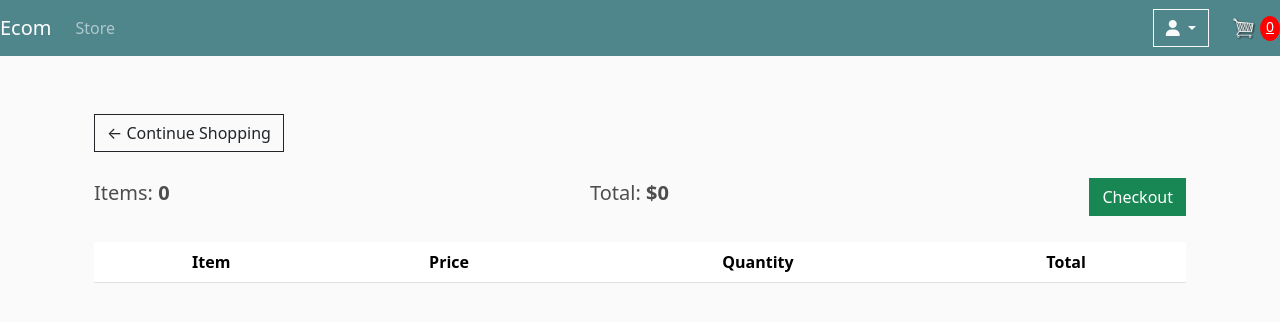
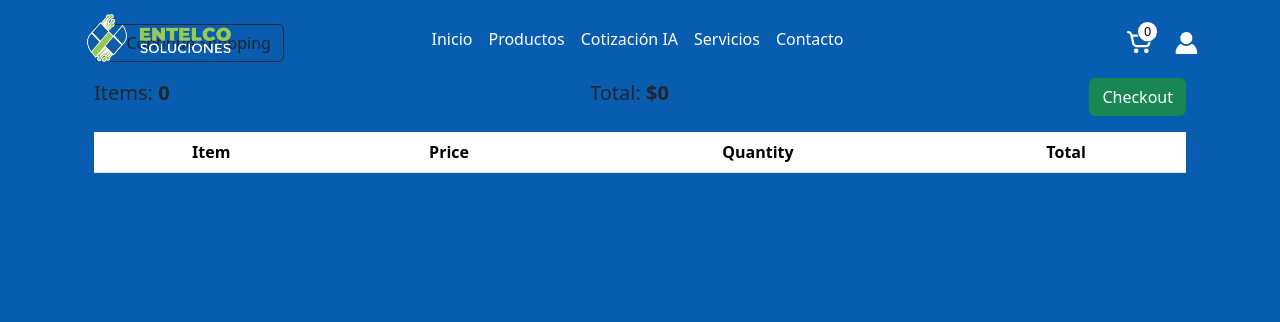
Before and after one commit to OliverVlz/e-comerce, a Django app: page /cart/ in a window 1280 px wide. Shown: the top 322 px of the page. Run offline with Django 5.2, Linux system fonts and the light colour scheme; the visitor is signed in with stand-in values (Sample User, id 1); data comes from the database, SQL or seed files in the repository; data that the repository does not hold is empty; parts of the project's set-up code (start-up, migrations or seed data) failed here and were passed over; some libraries are stand-ins or nearby versions.

Commit message:
navbar and carrusel

```diff
--- a/ecommerce/static/css/main.css
+++ /dev/null
@@ -1,80 +0,0 @@
-body{
-	background-color: hsl(0, 0%, 98%);
-}
-
-h1,h2,h3,h4,h5,h6{
-	color:hsl(0, 0%, 30%);
-}
-
-.bg-dark{
-	background-color: #4f868c!important;
-}
-
-#cart-icon{
-	width:25px;
-	display: inline-block;
-	margin-left: 15px;
-}
-
-#cart-total{
-	display: block;
-	text-align: center;
-	color:#fff;
-	background-color: red;
-	width: 20px;
-	height: 25px;
-	border-radius: 50%;
-	font-size: 14px;
-}
-
-.col-lg-4, .col-lg-6, .col-lg-8, .col-lg-12{
-	margin-top: 10px;
-}
-
-.btn{
-	border-radius: 0;
-}
-
-.row-image{
-	width: 100px;
-}
-
-.form-field{
-	width:250px;
-	display: inline-block;
-	padding: 5px;
-}
-
-.cart-row{
-	display: flex;
-    align-items: flex-stretch;
-    padding-bottom: 10px;
-    margin-bottom: 10px;
-    border-bottom: 1px solid #ececec;
-
-}
-
-.quantity{
-	display: inline-block;
-	font-weight: 700;
-	padding-right:10px;
-
-
-}
-
-.chg-quantity{
-	width: 12px;
-	cursor: pointer;
-	display: block;
-	margin-top: 5px;
-	transition:.1s;
-}
-
-.chg-quantity:hover{
-	opacity: .6;
-}
-
-
-.hidden{
-	display: none!important;
-}
--- a/ecommerce/store/templates/store/main.html
+++ b/ecommerce/store/templates/store/main.html
@@ -10,30 +10,78 @@
     <link rel="stylesheet" type="text/css" href="{% static 'css/all.min.css' %}">
 
     <link rel="stylesheet" type="text/css" href="{% static 'css/main.css' %}">
+    <style>
+        body {
+            background-color: #085db1;
+        }
+        /* Custom styles to ensure transparent navbar and visual alignment */
+        .navbar {
+            background-color: transparent !important;
+            position: absolute;
+            width: 100%;
+            top: 0;
+            z-index: 10;
+        }
+        .navbar-nav {
+            margin: auto;
+        }
+        .navbar-brand {
+            font-weight: bold;
+        }
+        .nav-link {
+            color: white;
+        }
+        .dropdown-menu {
+            min-width: 10rem;
+        }
+        .dropdown-toggle::after {
+            display: none;
+        }
+
+    </style>
 </head>
 <body>
-    <nav class="navbar navbar-expand-lg navbar-dark bg-dark">
-        <a class="navbar-brand" href="{% url 'store' %}">Ecom</a>
+    <nav class="navbar navbar-expand-lg navbar-dark justify-content-center">
+        <div class="container">
+            <a class="navbar-brand" href="{% url 'store' %}">
+              <img src="{% static 'images/LogoPng.png' %}" alt="Logo" style="width: 150px; height: auto;">
+            </a>
             <button class="navbar-toggler" type="button" data-bs-toggle="collapse" data-bs-target="#navbarSupportedContent" aria-controls="navbarSupportedContent" aria-expanded="false" aria-label="Toggle navigation">
                 <span class="navbar-toggler-icon"></span>
             </button>
 
             <div class="collapse navbar-collapse" id="navbarSupportedContent">
-          <ul class="navbar-nav me-auto">
-            <li class="nav-item active">
-              <a class="nav-link" href="{% url 'store' %}">Store <span class="sr-only">(current)</span></a>
+                <!-- Center navigation items -->
+                <ul class="navbar-nav mx-auto mb-2 mb-lg-0">
+                    <li class="nav-item">
+                        <a class="nav-link" href="{% url 'store' %}">Inicio</a>
+                    </li>
+                    <li class="nav-item">
+                        <a class="nav-link">Productos</a>
+                    </li>
+                    <li class="nav-item">
+                        <a class="nav-link">Cotización IA</a>
+                    </li>
+                    <li class="nav-item">
+                        <a class="nav-link">Servicios</a>
+                    </li>
+                    <li class="nav-item">
+                        <a class="nav-link">Contacto</a>
                     </li>
                 </ul>
 
-          <div class="d-flex align-items-center ms-auto">
+                <div class="d-flex align-items-center">
                     {% if user.is_authenticated %}
+                        <a href="{% url 'cart' %}" class="d-flex align-items-center text-light position-relative" style="margin-left: 100px;">
+                            <img id="cart-icon" src="{% static 'images/carritoA.svg' %}" alt="Cart" style="width: 30px; margin-bottom: 3px;">
+                            <span id="cart-total" class="cart-count position-absolute" style="top: 0; margin: 0 0 16px 17px; color: rgb(0, 0, 0); display: flex; align-items: center; justify-content: center; font-size: 0.8rem;">{{ cart_items_count }}</span>
+                        </a>
                         <div class="dropdown">
-                <a class="btn btn-outline-light dropdown-toggle me-2" href="#" id="profileDropdown" role="button" data-bs-toggle="dropdown" aria-expanded="false">
-                  <i class="fas fa-user"></i>
+                            <a class="dropdown-toggle" href="#" id="profileDropdown" role="button" data-bs-toggle="dropdown" aria-expanded="false">
+                                <img id="user-icon" src="/static/images/usuario.svg" alt="user" style="width: 23px; padding-top: 8px; margin-left: 18px;">
                             </a>
                             <ul class="dropdown-menu dropdown-menu-end" aria-labelledby="profileDropdown">
                                 <li><a class="dropdown-item" href="{% url 'profile' %}">Ver Perfil</a></li>
-                  <!-- Verificar si el usuario no es un cliente (user_type != 1) -->
                                 {% if user.user_type != 1 %}
                                     <li><a class="dropdown-item" href="{% url 'distributor-products' %}">Mis Productos</a></li>
                                     <li><a class="dropdown-item" href="{% url 'add-product' %}">Agregar Producto</a></li>
@@ -43,24 +91,31 @@
                             </ul>
                         </div>
                     {% else %}
-              <a href="{% url 'signup' %}" class="btn btn-outline-light me-2">Crear Cuenta</a>
-              <a href="{% url 'login' %}" class="btn btn-outline-light me-2">Ingresar</a>
+                        <a href="{% url 'cart' %}" class="d-flex align-items-center text-light" style="margin-left: 100px;">
+                            <img id="cart-icon" src="{% static 'images/carritoB.svg' %}" alt="Cart" style="width: 25px; padding-top: 5px">
+                        </a>
+                        <div class="dropdown">
+                            <a class="dropdown-toggle" href="#" id="profileDropdown" role="button" data-bs-toggle="dropdown" aria-expanded="false">
+                                <img id="user-icon" src="/static/images/usuario.svg" alt="user" style="width: 23px; padding-top: 8px; margin-left: 23px;">
+                            </a>
+                            <ul class="dropdown-menu dropdown-menu-end" aria-labelledby="profileDropdown">
+                                <li><a class="dropdown-item" href="{% url 'login' %}">Ingresar</a></li>
+                                <li><a class="dropdown-item" href="{% url 'signup' %}">Crear Cuenta</a></li>
+                            </ul>
+                        </div>
                     {% endif %}
-
-            <a href="{% url 'cart' %}" class="d-flex align-items-center text-light">
-                <img id="cart-icon" src="{% static 'images/cart.png' %}" alt="Cart" style="width: 24px;">
-                <p id="cart-total" class="ms-1 mb-0">{{ cart_items_count }}</p>
-            </a>
+                </div>
             </div>
         </div>
     </nav>
 
-    <div class="container">
-        <br>
+    <div class="container mt-0">
         {% block content %}
         {% endblock content %}
     </div>
 
+
+
     <script src="{% static 'js/bootstrap.bundle.min.js' %}"></script>
 </body>
 </html>
```
Also changed, not shown: ecommerce/store/templates/store/products.html (added, +108 -0 lines), ecommerce/store/templates/store/store.html (+96 -72 lines), ecommerce/static/images/LogoPng.png (added), ecommerce/static/images/carritoA.svg (added), ecommerce/static/images/carritoB.svg (added), ecommerce/static/images/usuario.svg (added). Lines whose indentation alone changed are shown as unchanged.
